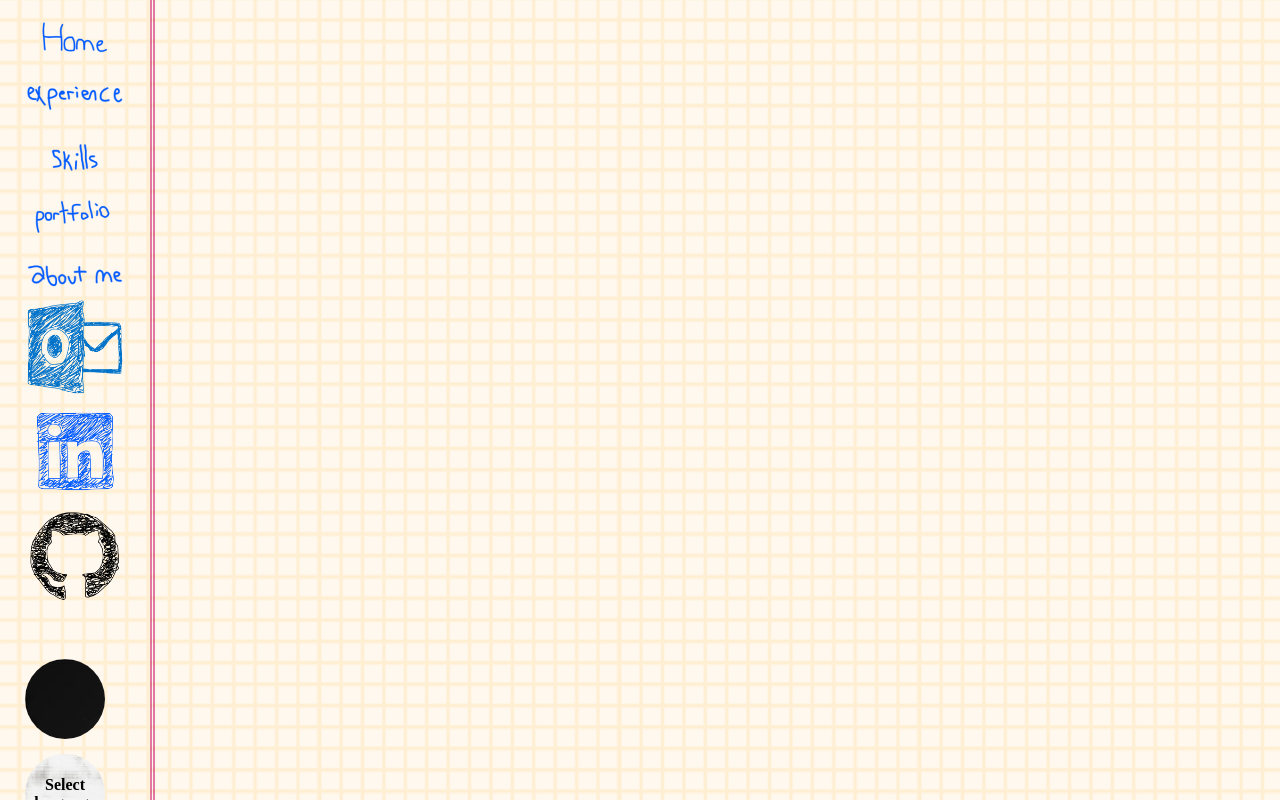
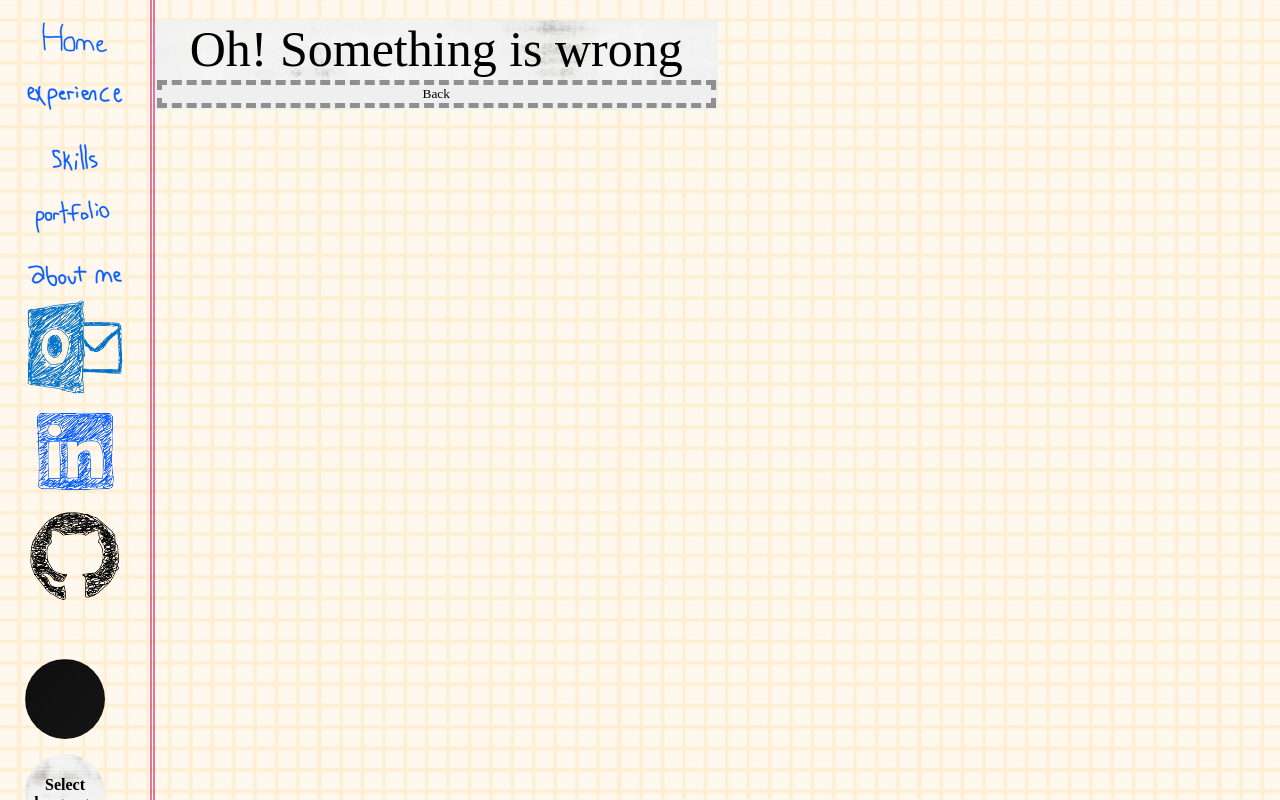
Before and after one commit to MauroDavid512/Portfolio, a React (Create React App) app: page /error in a window 1280 px wide. Before the commit this address had no page. Shown: the top 800 px of the page. Built offline with nearby package versions, Linux system fonts and the light colour scheme.

Commit message:
some errors fixed

```diff
--- a/src/App.js
+++ b/src/App.js
@@ -6,6 +6,7 @@ import Home from './components/Home';
 import NavBar from './components/NavBar';
 import Portfolio from './components/Portfolio';
 import Skills from './components/Skills';
+import ErrorPage from './components/ErrorPage';
 
 import { Route, Routes } from 'react-router-dom';
 
@@ -28,6 +29,7 @@ function App() {
         <Route path='/experience' element={<div><Experience/></div>}/>
         <Route path='/portfolio' element={<div><Portfolio/></div>}/>
         <Route path='/Skills' element={<div><Skills/></div>}/>
+        <Route path='/error' element={<div><ErrorPage/></div>}/>
       </Routes>
       </div>
       <div className='bottomspace'></div>
--- /dev/null
+++ b/src/components/ErrorPage.css
@@ -0,0 +1,8 @@
+.showError{
+    width: 50%;
+    background-image: url("../imgs/texturafotocopia.jpg");
+    font-family: 'Times New Roman', Times, serif;
+    font-size:50px;
+    display: flex;
+    flex-direction: column;
+}
--- /dev/null
+++ b/src/components/ErrorPage.jsx
@@ -0,0 +1,19 @@
+import React from "react";
+import { useSelector } from "react-redux";
+import "./ErrorPage.css"
+
+
+function ErrorPage() {
+    const {lang} = useSelector(state => state)
+
+    return (
+        <div >
+            <div className="showError">
+                {lang == "EN" ? "Oh! Something is wrong" : "¡Uy! Algo salió mal"}
+                <button className="paperButton">{lang == "EN" ? "Back" : "Volver"}</button>
+            </div>
+        </div>
+    );
+}
+
+export default ErrorPage;
--- a/src/components/Experience.css
+++ b/src/components/Experience.css
@@ -34,7 +34,7 @@
     border-style:dashed;
     color: black;
     margin: 2px;
-
+    font-family: 'Times New Roman', Times, serif;
 }
 
 
--- a/src/components/NavBar.css
+++ b/src/components/NavBar.css
@@ -180,7 +180,7 @@
 
 
 
-@media (max-width: 400px) {
+@media (max-width: 1080px) {
     .nav-bar {
         position: fixed;
         background-image: url("../imgs/texturafotocopia.jpg");
--- a/src/components/NavBar.jsx
+++ b/src/components/NavBar.jsx
@@ -40,7 +40,7 @@ function NavBar() {
 
     const [openNav, setOpenNav] = useState(false)
 
-    const mode = darkMode && (screenWidth > 400) ? {
+    const mode = darkMode && (screenWidth > 1080) ? {
         img: "darkimage",
         letter: "darkletter",
         line: ""
@@ -98,9 +98,9 @@ function NavBar() {
 
                 <div className="sticky">
                     <div className="contactcontainer">
-                        <a href="mailto:mauroalos@hotmail.com"><img className={`contact hovereffect ${mode.img}`} title={lang == "EN" ? "Send mail" : "Enviar correo"} src={logooutlook} alt="" /></a>
+                        <a href="mailto:maurodaviddev@gmail.com"><img className={`contact hovereffect ${mode.img}`} title={lang == "EN" ? "Send mail" : "Enviar correo"} src={logooutlook} alt="" /></a>
                         <Link target="_blank" to="https://www.linkedin.com/in/mauro-david-89432b193/"><img className={`contact hovereffect ${mode.img}`} title="LinkedIn" src={logoin} alt="" /></Link>
-                        <Link target="_blank" to="https://github.com/MauroDavid512"><img className={`contact hovereffect ${mode.img}`} title="GitHub" src={darkMode && (screenWidth > 400) ? logogithubdark : logogithub} alt="" /></Link>
+                        <Link target="_blank" to="https://github.com/MauroDavid512"><img className={`contact hovereffect ${mode.img}`} title="GitHub" src={darkMode && (screenWidth > 1080) ? logogithubdark : logogithub} alt="" /></Link>
                     </div>
                     <div className="specialbuttoncontainer">
                         <div className="darkbuttoncontainer" onClick={handleMode}>
```
Also changed, not shown: 1 other file (tests, documents, lock files or other folders).
